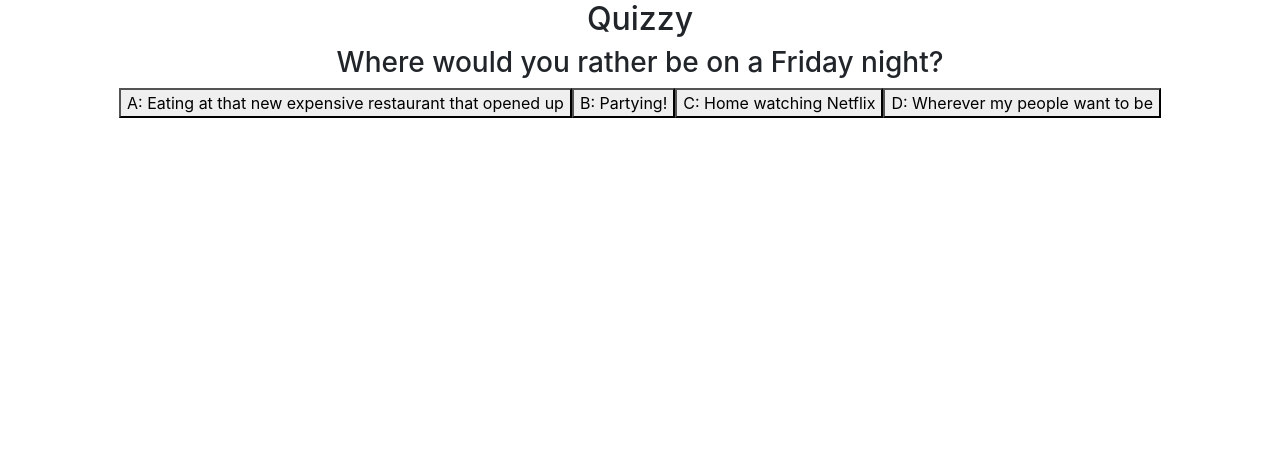
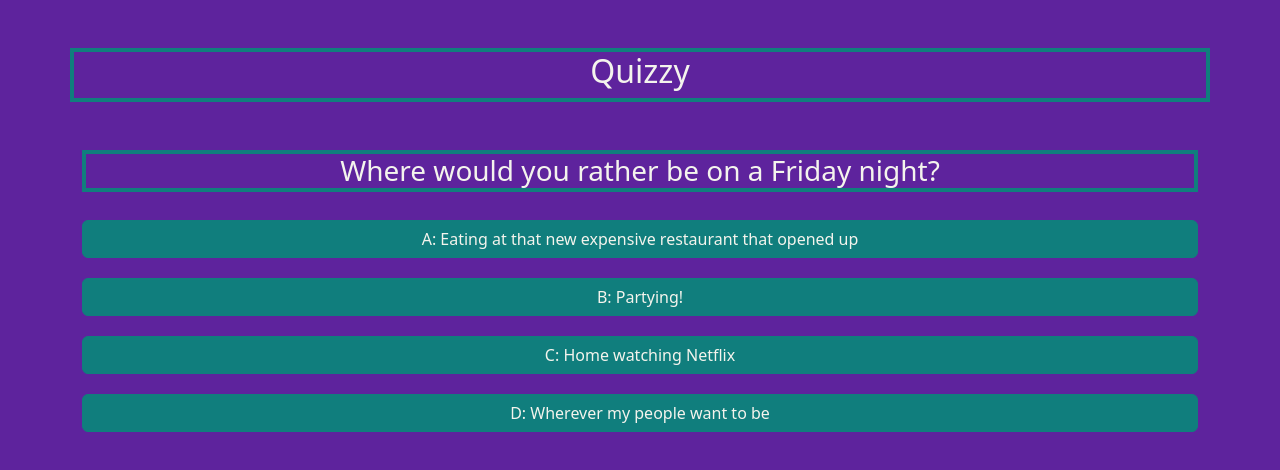
Before and after one commit to hunterapril94/quizzy, a React (Create React App) app: page / in a window 1280 px wide. Both pictures are taken after a click on the button "What Great British Bake Off week are you?". Shown: the top 470 px of the page. Built offline with nearby package versions, Linux system fonts and the light colour scheme.

Commit message:
finish up

```diff
--- a/package.json
+++ b/package.json
@@ -6,9 +6,11 @@
     "@testing-library/jest-dom": "^5.16.5",
     "@testing-library/react": "^13.4.0",
     "@testing-library/user-event": "^13.5.0",
+    "bootstrap": "^5.2.3",
     "react": "^18.2.0",
     "react-dom": "^18.2.0",
     "react-scripts": "5.0.1",
+    "sass": "^1.56.1",
     "web-vitals": "^2.1.4"
   },
   "scripts": {
--- a/public/index.html
+++ b/public/index.html
@@ -15,9 +15,6 @@
       user's mobile device or desktop. See https://developers.google.com/web/fundamentals/web-app-manifest/
     -->
     <link rel="manifest" href="%PUBLIC_URL%/manifest.json" />
-    <!-- Bootstrap CSS -->
-  <link rel="stylesheet" href="https://stackpath.bootstrapcdn.com/bootstrap/4.2.1/css/bootstrap.min.css" integrity="sha384-GJzZqFGwb1QTTN6wy59ffF1BuGJpLSa9DkKMp0DgiMDm4iYMj70gZWKYbI706tWS" crossorigin="anonymous">
-
     <!--
       Notice the use of %PUBLIC_URL% in the tags above.
       It will be replaced with the URL of the `public` folder during the build.
--- a/src/App.css
+++ /dev/null
@@ -1,10 +0,0 @@
-.header {
-  text-align: center;
-}
-.quiz {
-  text-align: center;
-}
-.select {
-  display: flex;
-  flex-direction: column;
-}
--- a/src/App.js
+++ b/src/App.js
@@ -1,5 +1,5 @@
 import logo from './logo.svg';
-import './App.css';
+import './custom.scss';
 import Header from './components/Header';
 import Quiz from './components/Quiz';
 
--- /dev/null
+++ b/src/App.scss
@@ -0,0 +1,21 @@
+@import '../node_modules/bootstrap/scss/bootstrap';
+
+$primary: #F61067;
+$danger: #ff4136;
+
+body {
+  background-color: #5E239D;
+}
+.header {
+  text-align: center;
+}
+.quiz {
+  text-align: center;
+}
+.select {
+  display: flex;
+  flex-direction: column;
+}
+button {
+  margin-top: 20px;
+}
--- a/src/components/Header.js
+++ b/src/components/Header.js
@@ -1,7 +1,7 @@
 export default function Header() {
   return(
-    <div className="header">
-      <h2>Quizzy</h2>
+    <div className="header container border border-primary border-4 mb-5 mt-5">
+      <h2 className="text-light">Quizzy</h2>
     </div>
   )
 }
--- a/src/components/Question.js
+++ b/src/components/Question.js
@@ -4,12 +4,12 @@ import { useEffect, useState } from "react"
 export default function Question(props) {
   const questionNumber = questions[props.id][props.question]
   return(
-    <section className="question">
-      <h3>{questionNumber.question}</h3>
-      <button onClick={()=>props.onClick('A')}>A: {questionNumber.A}</button>
-      <button onClick={()=>props.onClick('B')}>B: {questionNumber.B}</button>
-      <button onClick={()=>props.onClick('C')}>C: {questionNumber.C}</button>
-      <button onClick={()=>props.onClick('D')}>D: {questionNumber.D}</button>
+    <section className="question container">
+      <h3 className="text-light border border-primary border-4">{questionNumber.question}</h3>
+      <button className='btn btn-primary text-light' onClick={()=>props.onClick('A')}>A: {questionNumber.A}</button>
+      <button className='btn btn-primary text-light' onClick={()=>props.onClick('B')}>B: {questionNumber.B}</button>
+      <button className='btn btn-primary text-light' onClick={()=>props.onClick('C')}>C: {questionNumber.C}</button>
+      <button className='btn btn-primary text-light' onClick={()=>props.onClick('D')}>D: {questionNumber.D}</button>
 
     </section>
   )
--- a/src/components/Results.js
+++ b/src/components/Results.js
@@ -4,9 +4,9 @@ export default function Results(props) {
   const final = props.final
   const result = quizzes[props.quiz].answers[final]
   return(
-    <section>
-      <h3>You are a {result.title}</h3>
-      <p>{result.description}</p>
+    <section className="container">
+      <h3 className="text-light border border-primary border-4">You are a {result.title}</h3>
+      <p className="text-light border border-primary border-4">{result.description}</p>
     </section>
   )
 }
--- a/src/components/Select.js
+++ b/src/components/Select.js
@@ -2,8 +2,9 @@ import { quizzes } from "../quizzes"
 
 export default function Select(props) {
   return (
-  <section className="select">
-    {quizzes.map((quiz, index) => <button className="btn btn-primary" key={index} onClick={() => props.onClick(index)}>{quiz.title}</button>)}
+  <section className="select container">
+    <h2 className="text-light border border-primary border-4">Select Quiz</h2>
+    {quizzes.map((quiz, index) => <button className="btn btn-primary primary" key={index} onClick={() => props.onClick(index)}>{quiz.title}</button>)}
   </section>
   )
 }
--- /dev/null
+++ b/src/custom.scss
@@ -0,0 +1,27 @@
+$primary:#107E7D;
+$light: #F4F4ED;
+
+@import '~bootstrap/scss/bootstrap.scss';
+
+body {
+  background-color: #5E239D;
+}
+.header {
+  text-align: center;
+}
+.quiz {
+  text-align: center;
+  display: flex;
+  flex-direction: column;
+}
+.select {
+  display: flex;
+  flex-direction: column;
+}
+.question {
+  display: flex;
+  flex-direction: column;
+}
+button {
+  margin-top: 20px;
+}
```
Also changed, not shown: helpers.js (deleted), 1 other file (tests, documents, lock files or other folders).
